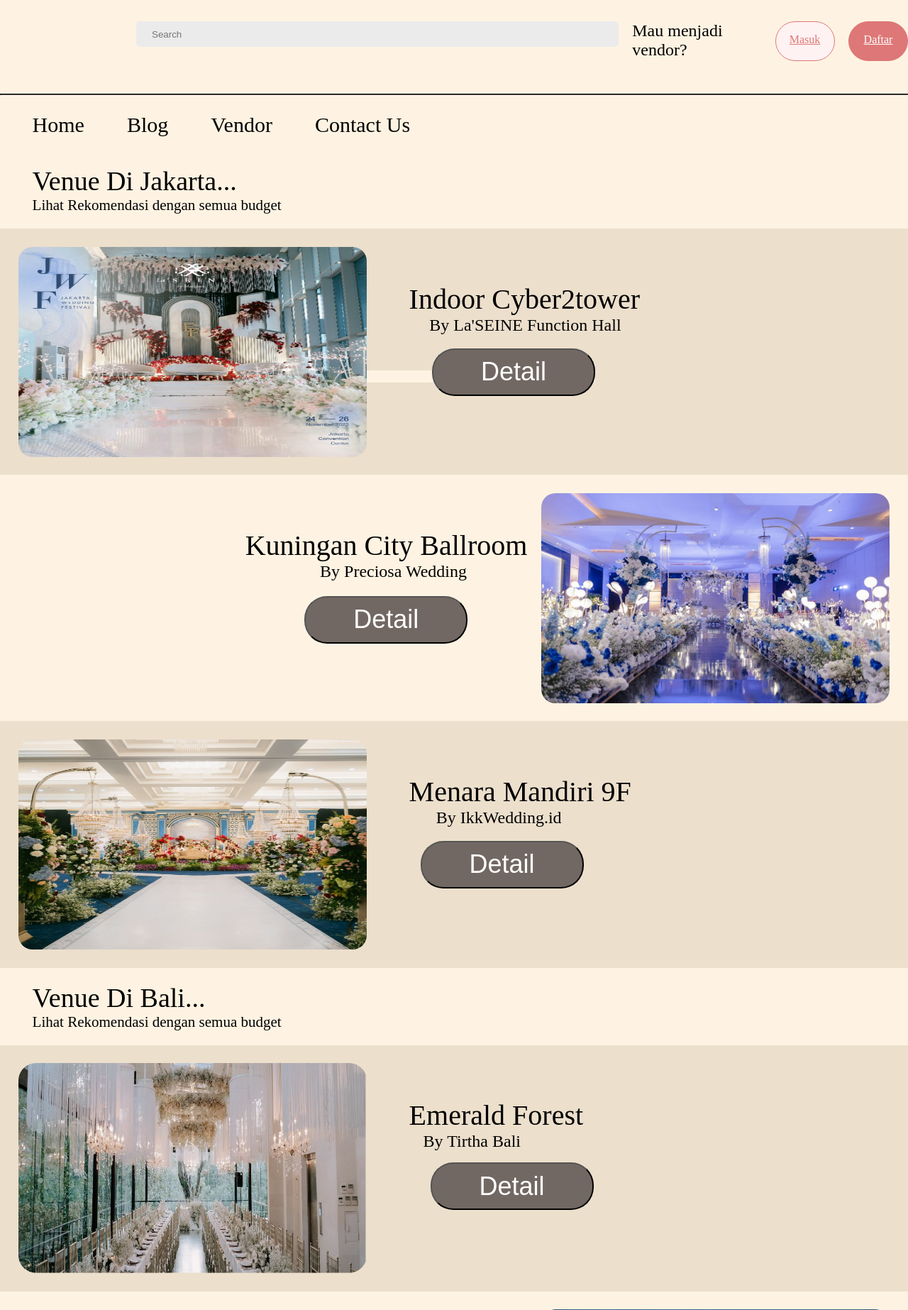
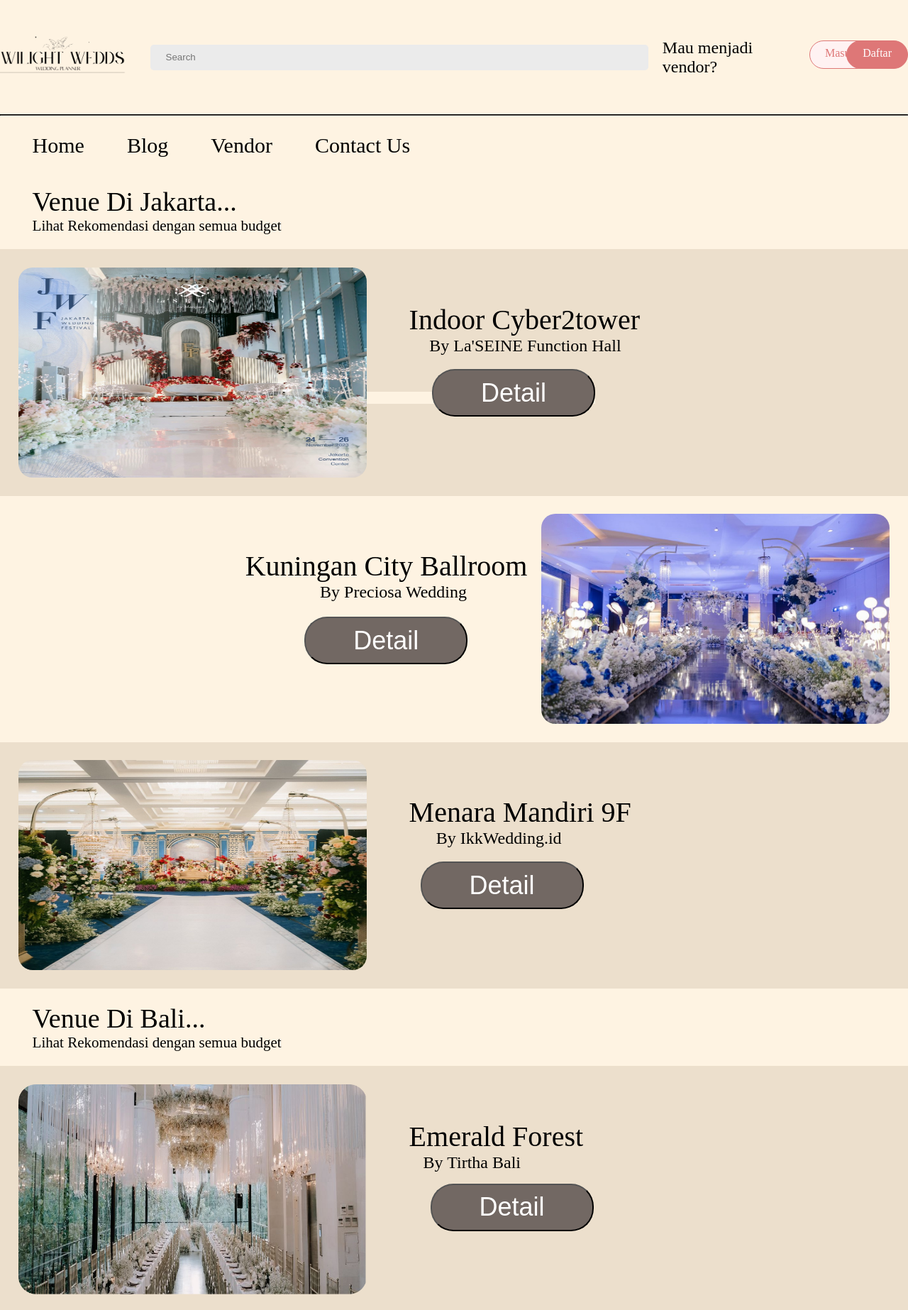
Before and after one commit to Rafli4324/Wedding_webproject, a PHP site: page / in a window 1280 px wide. Shown: the top 1846 px of the page at 71% size. Run offline with PHP 8.4, Linux system fonts and the light colour scheme; some web fonts are replaced.

Commit message:
logo dan logout

```diff
--- a/css/style.css
+++ b/css/style.css
@@ -4,7 +4,6 @@
 * {
     margin: 0;
     background-color: #FEF3E2;
-    overflow-x: hidden;
 }
 
 /* search */
@@ -13,6 +12,8 @@
     margin-left: 15%;
     display: flex;
     gap: 19.5px;
+    justify-content: space-evenly;
+    align-items: center;
 }
 
 input {
@@ -38,19 +39,25 @@
     background-color: brown;
 }
 
+.btn img {
+    width: 20%;
+    height: auto;
+    margin-left: -20%;
+}
 
 .btn .daftar {
-    /* margin-left: 20px; */
+    margin-left: -5%;
     background-color: #DE7777;
     width: 95px;
     height: 30px;
     color: #ffffff;
     border: 0.5px #DE7777 solid;
-    border-radius:9999px;
+    border-radius:50px;
     text-align: center;
-    margin-bottom: 1rem;
-    padding-top: 1rem;
-    padding-bottom: 0.5rem;
+    margin-bottom: 0.5rem;
+    padding-top: 0.5rem;
+    /* padding-bottom: 0.5rem; */
+    text-decoration: none;
 }
 
 .btn .daftar:hover{
@@ -66,17 +73,30 @@
     height: 30px;
     color: #DE7777;
     border: 0.5px #DE7777 solid;
-    border-radius:9999px;
+    border-radius:50px;
     text-align: center;
-    margin-bottom: 1rem;
-    padding-top: 1rem;
-    padding-bottom: 0.5rem;
+    margin-bottom: 0.5rem;
+    padding-top: 0.5rem;
+    /* padding-bottom: 0.5rem; */
+    text-decoration: none;
 }
 
 .btn .masuk:hover{
     background-color: #DE7777;
     color: #FFF2F2;
     border: 2px #FFF2F2 solid;
+}
+.profile-user{
+    display: flex;
+    align-items: center;
+    font-size: 20px;
+}
+
+.logout-btn{
+    background-color: #000;
+    color: #ffffff;
+    padding: 10px 20px;
+    border-radius: 10px;
 }
 
 hr {
@@ -480,9 +500,8 @@
     background-color: #726863;
 }
 .logo .logo-footer {
-    margin-left: 10%;
-    margin-top: 8%;
-    width: 100%;
+    width: 25%;
+    height: auto;
     background-color: #726863;
 }
 
--- a/index.php
+++ b/index.php
@@ -48,15 +48,18 @@
   <!-- seaacrh -->
   <nav>
     <div class="btn">
+      <img src="./image/logo-edit-removebg.png" alt="logo-nav">
       <input type="text" placeholder="Search">
       <?php if ($isLoggedIn): ?>
-        <div>
-          <div class="profile-user">
+        <div class="profile-user">
+          <div>
             <span><?php echo htmlspecialchars($business_name); ?></span>
           </div>
-          <a href="logout.php" class="logout-btn">
-            <i class="fas fa-sign-out-alt"></i> Logout
-          </a>
+          <div>
+            <a href="logout.php" class="logout-btn">
+              <i class="fas fa-sign-out-alt"></i> Logout
+            </a>
+          </div>
         </div>
       <?php else: ?>
         <h1 class="btn-txt1">Mau menjadi vendor?</h1>
@@ -72,7 +75,7 @@
     <div class="navbar">
       <a href="#" class="home">Home</a>
       <a href="#" class="blog">Blog</a>
-      <a href="vendor.html" class="vendor">Vendor</a>
+      <a href="vendor.php" class="vendor">Vendor</a>
       <a href="#" class="contact">Contact Us</a>
     </div>
   </nav>
@@ -90,7 +93,7 @@
     <div class="Indoor">
       <h1 class="gmbr-txt1">Indoor Cyber2tower</h1>
       <p class="gmbr-p1">By La'SEINE Function Hall</p>
-      <a href="indoor.html"><button class="dtl">Detail</button></a>
+      <a href="indoor.php"><button class="dtl">Detail</button></a>
     </div>
   </section>
 <!-- image 1 end -->
@@ -162,7 +165,7 @@
   <footer>
   <div class="footer-content">
     <div  class="logo">
-      <img src="hxh.png" alt="" class="logo-footer">
+      <img src="./image/logo-removebg.png" alt="" class="logo-footer">
     </div>
     <div class="text-footer">
       <h1 class="info-ftr">Hubungi Kami</h1>
--- a/index2.html
+++ b/index2.html
@@ -14,6 +14,7 @@
         <header>
             <nav>
                 <div class="btn">
+                    <img src="./image/logo-edit-removebg.png" alt="logo-nav">
                   <input type="text" placeholder="search">
                   <h1 class="btn-txt1">mau menjadi vendor?</h1>
                   <button type="button" class="masuk">Masuk</button>
```
Also changed, not shown: css/indoor.css (+10 -5 lines), css/styles2.css (+9 -1 lines), css/vendor.css (+23 -18 lines), indoor.php (renamed from indoor.html, +21 -7 lines), vendor.php (renamed from vendor.html, +21 -7 lines), image/logo-edit-removebg.png (added), image/logo-removebg.png (added).
